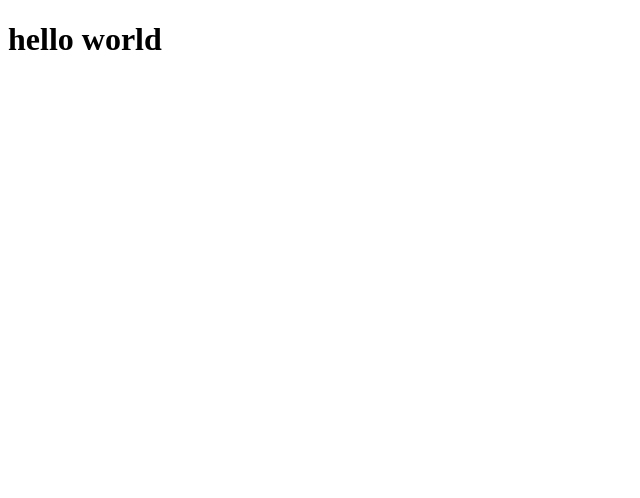
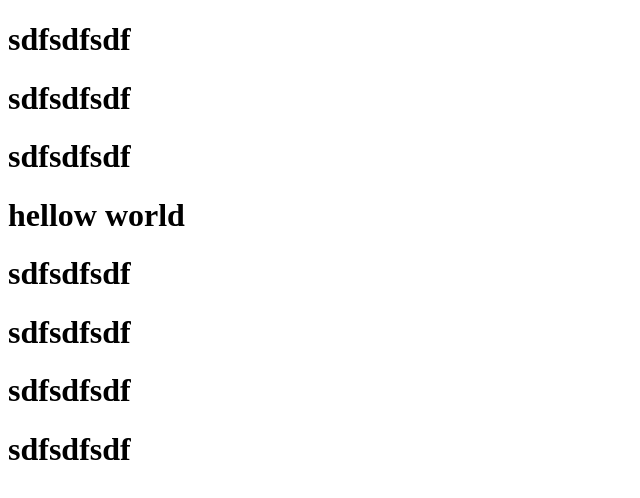
Before and after one commit to anujc0de/anuj-react, a plain HTML site: page index.html in a window 1280 px wide. Shown: the whole page, without its empty margins (0-640 px from the left). Drawn offline with nearby package versions, Linux system fonts and the light colour scheme.

Commit message:
dome manupulation

```diff
--- /dev/null
+++ b/app.js
@@ -0,0 +1,5 @@
+const heading=React.createElement('h1',{},"hellow world");
+
+
+  const root= ReactDOM.createRoot(document.getElementById("root"));
+  root.render(heading)
--- a/index.html
+++ b/index.html
@@ -9,14 +9,28 @@
 
 <body>
 
+    <h1>sdfsdfsdf</h1>
+    <h1>sdfsdfsdf</h1>
+
+
+    <h1>sdfsdfsdf</h1>
+
+
     <div id="root">
+        <h1>sdfsdfsdf</h1>
+        <h1>sdfsdfsdf</h1>
+        <h1>sdfsdfsdf</h1>
+        <h1>sdfsdfsdf</h1>
+
     </div>
-    <script>
-        const heading = document.createElement("h1")
-        heading.innerHTML="hello world";
-        const root=document.getElementById("root");
-        root.appendChild(heading);
-    </script>
+    <h1>sdfsdfsdf</h1>
+    <h1>sdfsdfsdf</h1>
+    <h1>sdfsdfsdf</h1>
+    <h1>sdfsdfsdf</h1>
+
+    <script crossorigin src="https://unpkg.com/react@18/umd/react.development.js"></script>
+    <script crossorigin src="https://unpkg.com/react-dom@18/umd/react-dom.development.js"></script>
+    <script src="app.js"></script>
 </body>
 
 </html>
```
